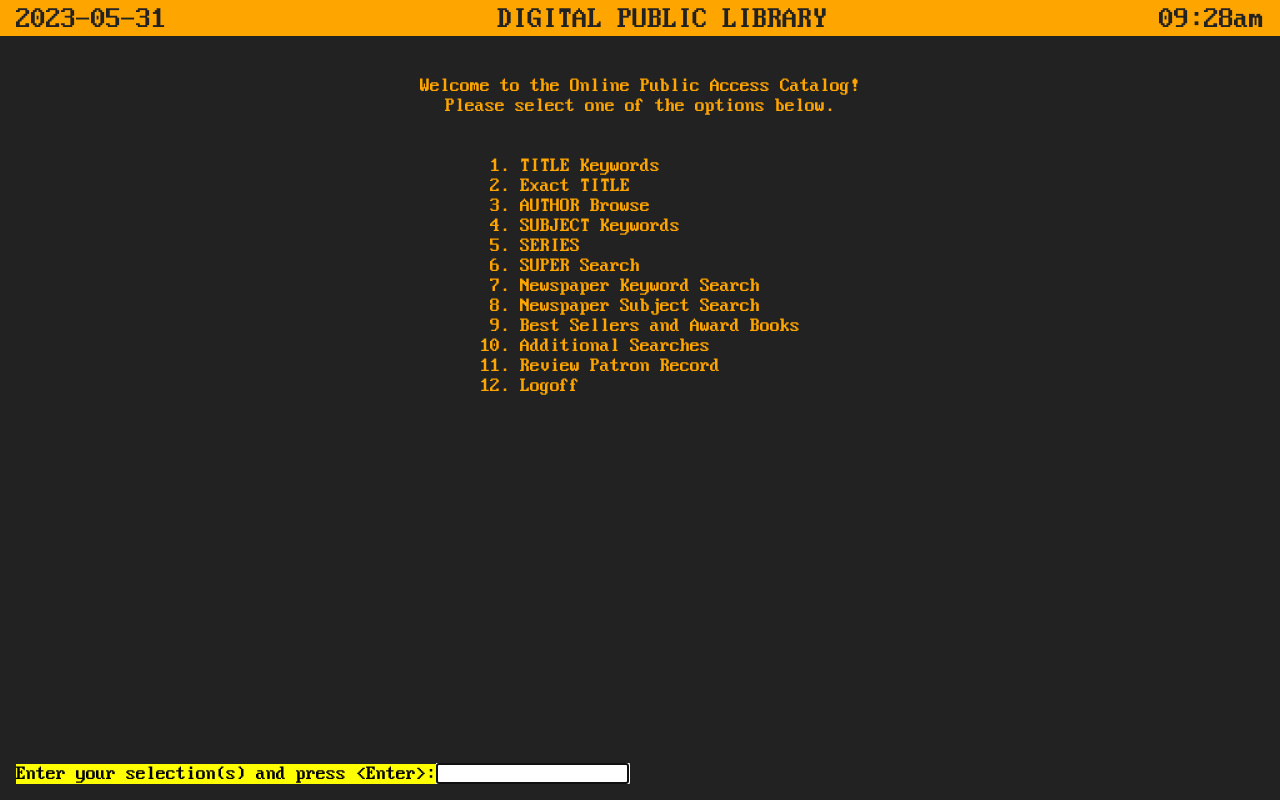
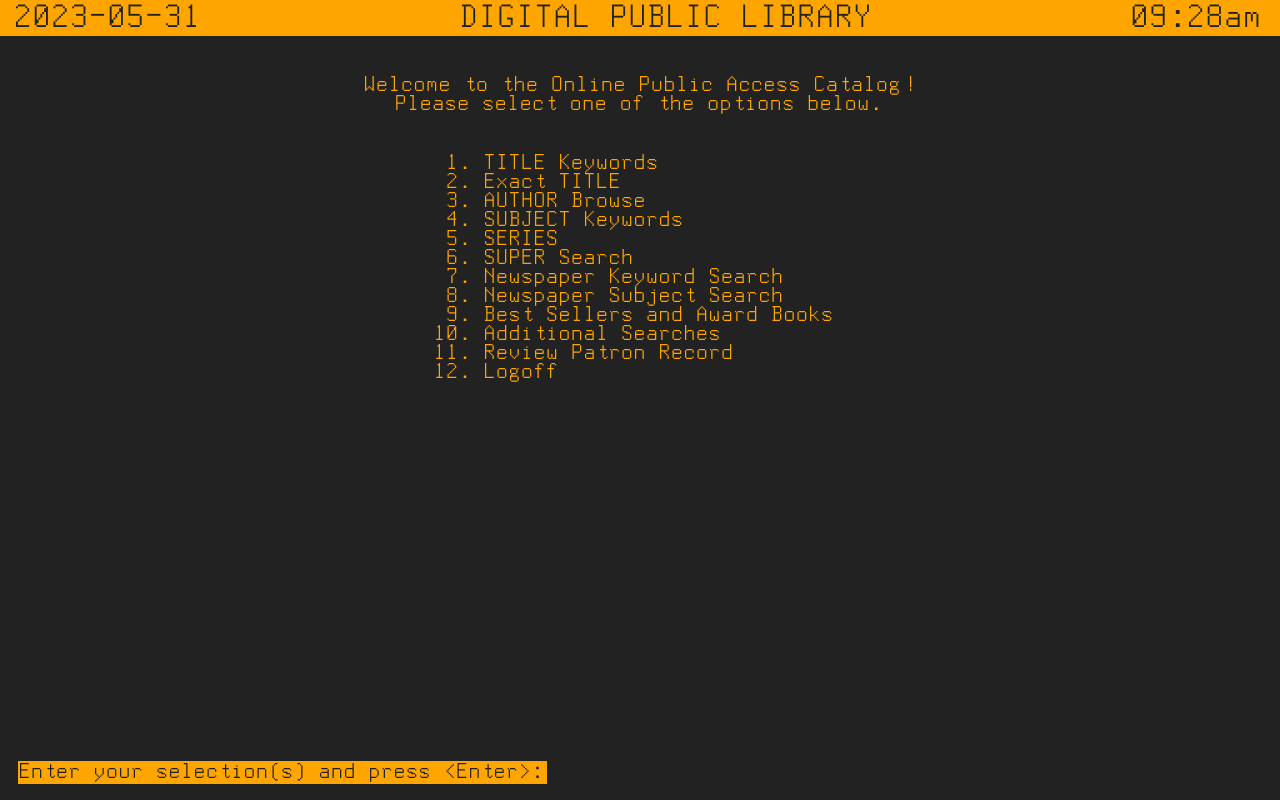
Before and after one commit to joe-no-body/retro-ui-vue, a Vue app: page / in a window 1280 px wide. Built offline with nearby package versions, Linux system fonts and the light colour scheme.

Commit message:
add CSS variables and new font

```diff
--- a/src/assets/main.css
+++ b/src/assets/main.css
@@ -8,9 +8,17 @@
   src: url('./PxPlus_IBM_VGA8.ttf');
 }
 
-/* *, *:before, *:after {
-  box-sizing: border-box;
-} */
+@font-face {
+  font-family: 'WY60';
+  src: url('./WY60.ttf');
+}
+
+:root {
+  --bg-color: #222;
+  --fg-color: orange;
+  /* --font: 'PxPlus_IBM_VG8'; */
+  --font: 'WY60';
+}
 
 html {
   height: 100%;
@@ -19,9 +27,9 @@ html {
 body {
   margin: 0;
   padding: 0;
-  background-color: #222;
-  color: orange;
-  font-family: 'PxPlus_IBM_VGA8', 'Classic Console Neue', monospace;
+  background-color: var(--bg-color);
+  color: var(--fg-color);
+  font-family: var(--font), monospace;
   font-size: 15pt;
 
   min-height: 100%;
@@ -36,8 +44,8 @@ body {
 header {
   width: 100%;
   height: 2rem;
-  background: orange;
-  color: #222;
+  background: var(--fg-color);
+  color: var(--bg-color);
   padding-top: 0.25rem;
   font-size: 1.5em;
 }
@@ -74,8 +82,24 @@ main {
 footer {
   grid-row-start: 3;
   grid-row-end: 4;
+  padding: 1rem;
 }
 
 footer div {
-  padding: 1rem;
+  padding: 0.125rem;
 }
+
+mark {
+  background-color: var(--fg-color);
+  color: var(--bg-color);
+  padding: 0.1em;
+}
+
+input[type="text"] {
+  border: none;
+  outline: none;
+  background-color: var(--bg-color);
+  color: var(--fg-color);
+  font-size: 15pt;
+  height: 1em;
+}
```
Also changed, not shown: src/assets/WY60.ttf (added).
